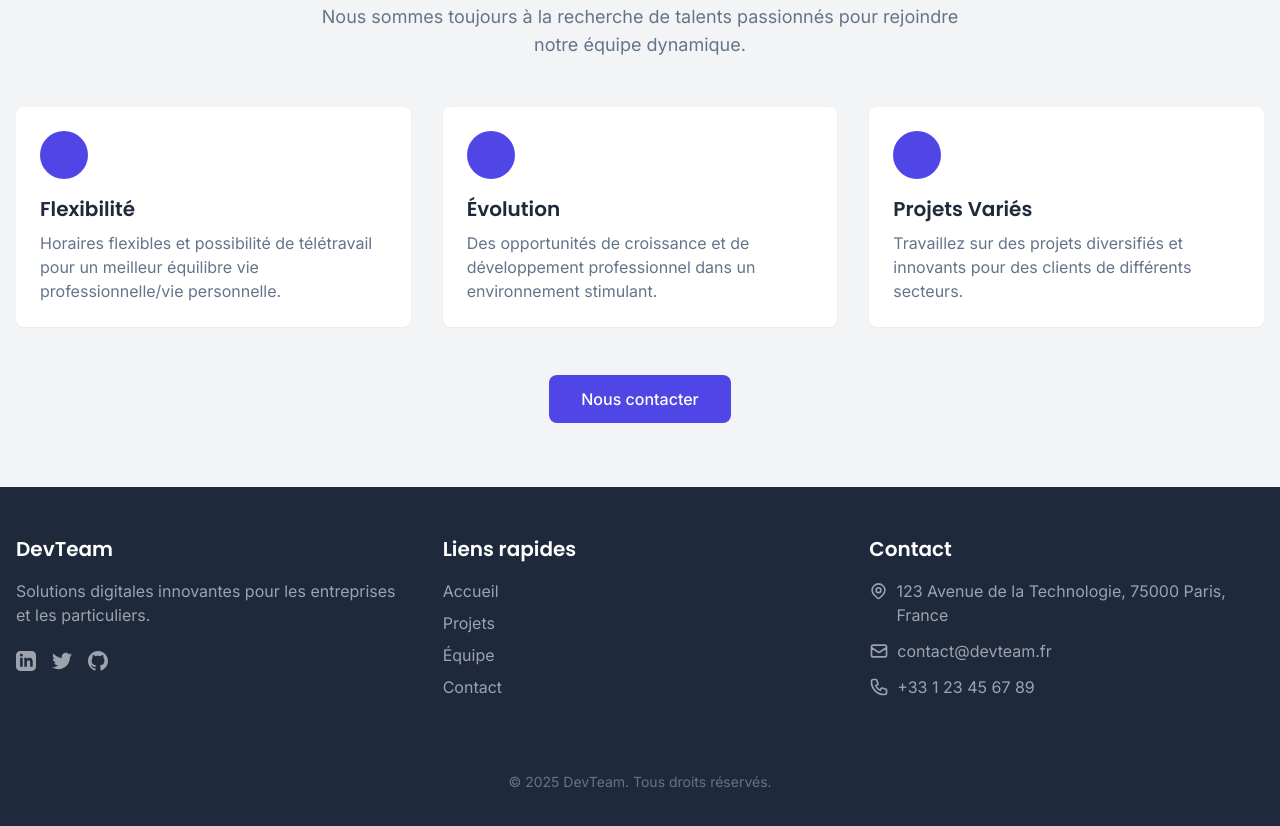
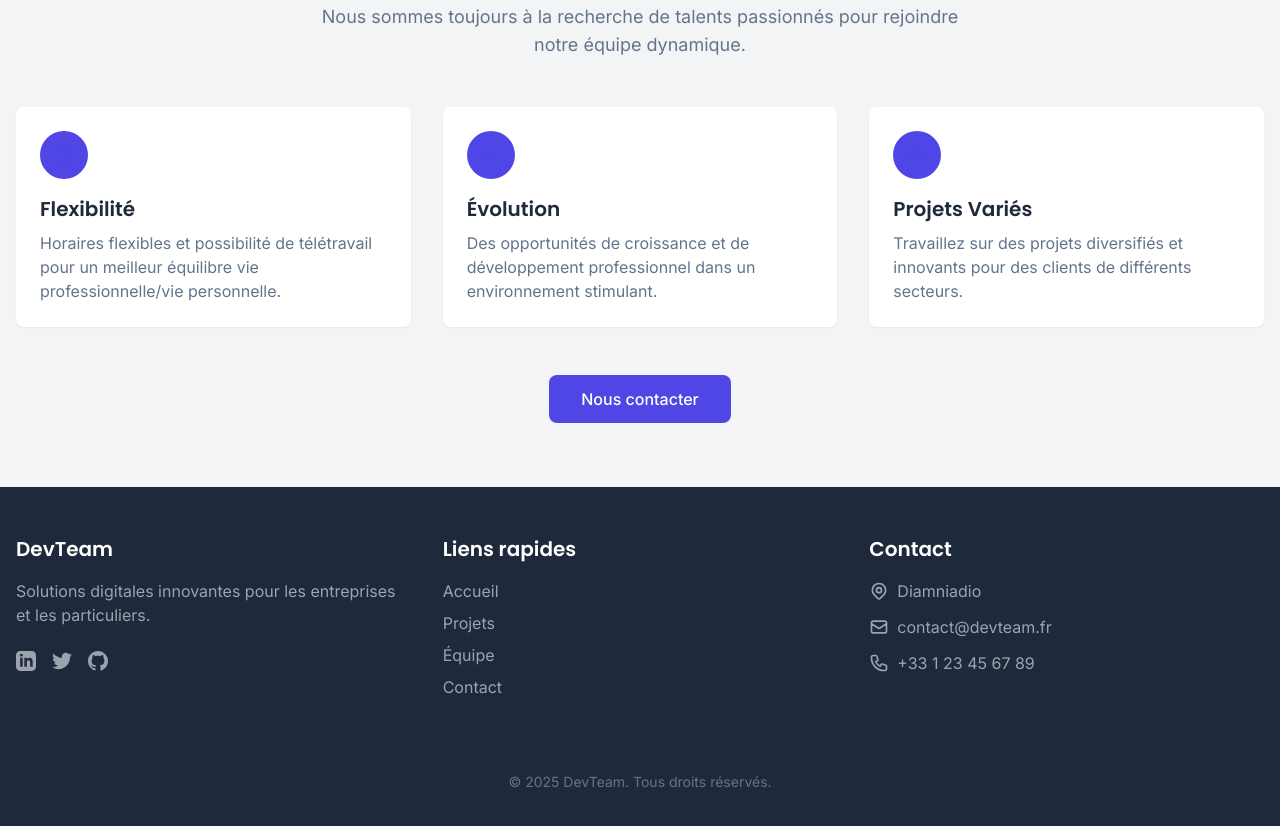
Before and after one commit to issabathily/TeamPortfolio, a website: page team.html in a window 1280 px wide. Shown: the part 1553-2379 px from the top of the page. Drawn offline with nearby package versions, Linux system fonts and the light colour scheme.

Commit message:
Update team.html

```diff
--- a/team.html
+++ b/team.html
@@ -186,7 +186,7 @@
                 <path stroke-linecap="round" stroke-linejoin="round" stroke-width="2" d="M17.657 16.657L13.414 20.9a1.998 1.998 0 01-2.827 0l-4.244-4.243a8 8 0 1111.314 0z" />
                 <path stroke-linecap="round" stroke-linejoin="round" stroke-width="2" d="M15 11a3 3 0 11-6 0 3 3 0 016 0z" />
               </svg>
-              123 Avenue de la Technologie, 75000 Paris, France
+              Diamniadio
             </li>
             <li class="flex items-center">
               <svg xmlns="http://www.w3.org/2000/svg" class="h-5 w-5 mr-2 shrink-0" fill="none" viewBox="0 0 24 24" stroke="currentColor">
```
